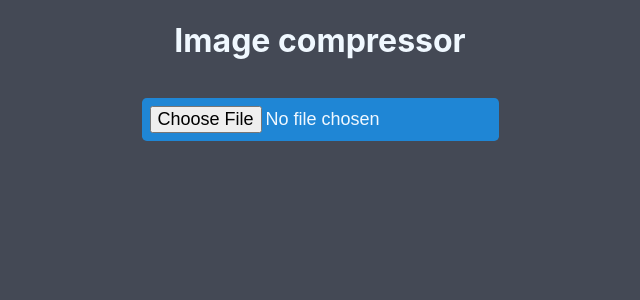
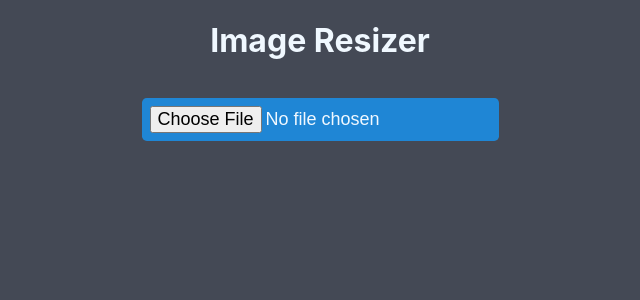
Before and after one commit to jitunayak/photo-comp, a React (Create React App) app: page / in a window 1280 px wide. Shown: the top 300 px of the page, without its empty margins (320-960 px from the left). Built offline with nearby package versions, Linux system fonts and the light colour scheme.

Commit message:
ad sense added

```diff
--- a/public/index.html
+++ b/public/index.html
@@ -1,14 +1,12 @@
 <!DOCTYPE html>
 <html lang="en">
+
   <head>
     <meta charset="utf-8" />
     <link rel="icon" href="%PUBLIC_URL%/favicon.ico" />
     <meta name="viewport" content="width=device-width, initial-scale=1" />
     <meta name="theme-color" content="#000000" />
-    <meta
-      name="description"
-      content="Web site created using create-react-app"
-    />
+    <meta name="description" content="Web site created using create-react-app" />
     <link rel="apple-touch-icon" href="%PUBLIC_URL%/logo192.png" />
     <!--
       manifest.json provides metadata used when your web app is installed on a
@@ -24,11 +22,16 @@
       work correctly both with client-side routing and a non-root public URL.
       Learn how to configure a non-root public URL by running `npm run build`.
     -->
-    <title>React App</title>
+    <title>Image resizer</title>
   </head>
+
   <body>
+
     <noscript>You need to enable JavaScript to run this app.</noscript>
-    <div id="root"></div>
+    <div id="root">
+      <script async src="https://pagead2.googlesyndication.com/pagead/js/adsbygoogle.js?client=ca-pub-2777235616159998"
+        crossorigin="anonymous"></script>
+    </div>
     <!--
       This HTML file is a template.
       If you open it directly in the browser, you will see an empty page.
@@ -40,4 +43,5 @@
       To create a production bundle, use `npm run build` or `yarn build`.
     -->
   </body>
+
 </html>
--- a/src/App.js
+++ b/src/App.js
@@ -39,7 +39,7 @@ function App() {
 
   return (
     <div className="App">
-      <h1 className='title'>Image compressor</h1>
+      <h1 className='title'>Image Resizer</h1>
       <input className='input-box' name="file" type="file" id="file" onChange={(e) => onChange(e)} />
       {
         compressedFile ?
```
